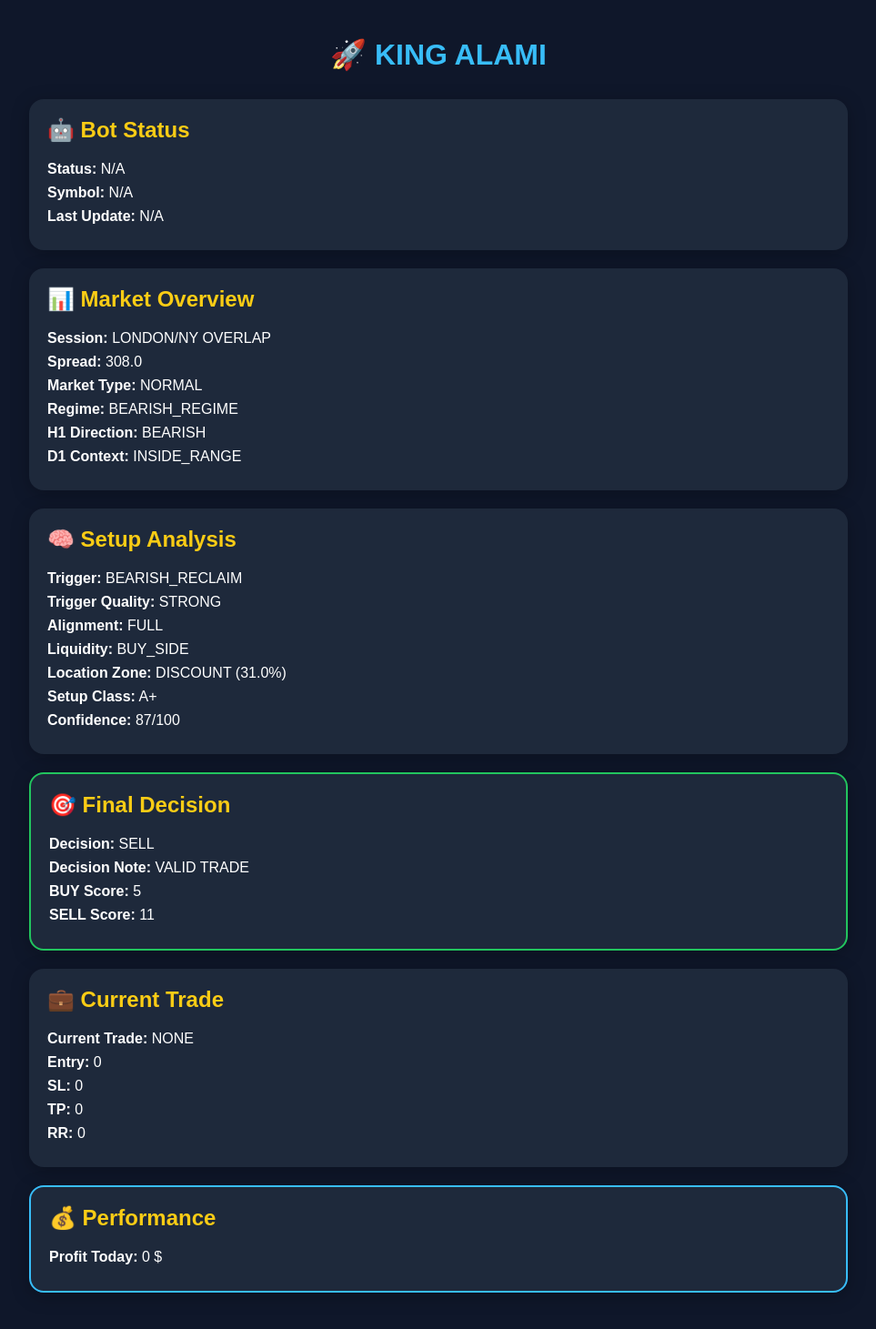
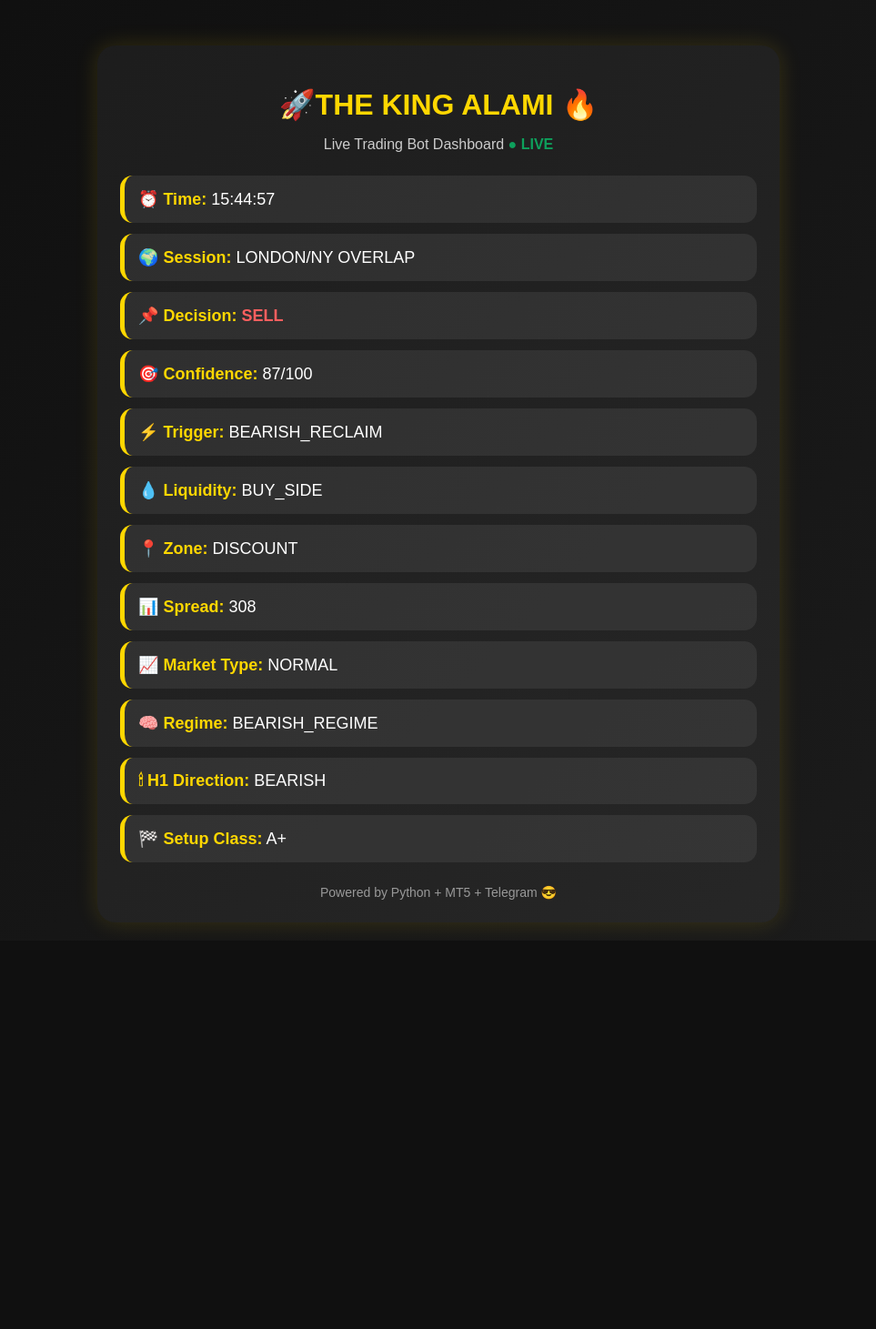
Before and after one commit to ALAMIKING/THE-KING-ALAMI-XAUUSD, a Flask app: page / in a window 1280 px wide. Shown: the whole page at 91% size, without its empty margins (158-1121 px from the left). After the commit the page ends 1031 px from the top, so only its background shows below. Run offline with Flask 3, Linux system fonts and the light colour scheme; data that the repository does not hold is empty.

Commit message:
Update index.html

```diff
--- a/TRADING_APP2/templates/index.html
+++ b/TRADING_APP2/templates/index.html
@@ -3,62 +3,153 @@
 <head>
     <meta charset="UTF-8">
     <meta name="viewport" content="width=device-width, initial-scale=1.0">
-    <title>KING ALAMI1</title>
-    <link rel="stylesheet" href="/static/style.css">
+    <title>🚀THE KING ALAMI 🔥</title>
+    <style>
+        body {
+            background: linear-gradient(135deg, #0f0f0f, #1c1c1c);
+            color: white;
+            font-family: Arial, sans-serif;
+            text-align: center;
+            padding: 20px;
+            margin: 0;
+        }
+
+        .container {
+            max-width: 700px;
+            margin: auto;
+            background: rgba(255,255,255,0.05);
+            padding: 25px;
+            border-radius: 20px;
+            box-shadow: 0 0 25px rgba(255, 215, 0, 0.15);
+            margin-top: 30px;
+        }
+
+        h1 {
+            color: gold;
+            font-size: 32px;
+            margin-bottom: 10px;
+        }
+
+        .subtitle {
+            color: #ccc;
+            margin-bottom: 25px;
+            font-size: 16px;
+        }
+
+        .card {
+            background: rgba(255,255,255,0.07);
+            padding: 15px;
+            margin: 12px 0;
+            border-radius: 14px;
+            text-align: left;
+            font-size: 18px;
+            border-left: 5px solid gold;
+        }
+
+        .label {
+            color: #ffd700;
+            font-weight: bold;
+        }
+
+        .value {
+            color: #ffffff;
+        }
+
+        .footer {
+            margin-top: 25px;
+            color: #999;
+            font-size: 14px;
+        }
+
+        .live {
+            color: #00ff88;
+            font-weight: bold;
+            animation: blink 1s infinite;
+        }
+
+        @keyframes blink {
+            50% { opacity: 0.4; }
+        }
+
+        .decision-buy {
+            color: #00ff88;
+            font-weight: bold;
+        }
+
+        .decision-sell {
+            color: #ff5f5f;
+            font-weight: bold;
+        }
+
+        .decision-wait {
+            color: #ffd700;
+            font-weight: bold;
+        }
+    </style>
 </head>
 <body>
+
     <div class="container">
-        <h1>🚀 KING ALAMI</h1>
+        <h1>🚀THE KING ALAMI 🔥</h1>
+        <p class="subtitle">Live Trading Bot Dashboard <span class="live">● LIVE</span></p>
 
-        <div class="card">
-            <h2>🤖 Bot Status</h2>
-            <p><strong>Status:</strong> {{ data.get("status", "N/A") }}</p>
-            <p><strong>Symbol:</strong> {{ data.get("symbol", "N/A") }}</p>
-            <p><strong>Last Update:</strong> {{ data.get("last_update", "N/A") }}</p>
-        </div>
+        <div class="card"><span class="label">⏰ Time:</span> <span class="value" id="time">Loading...</span></div>
+        <div class="card"><span class="label">🌍 Session:</span> <span class="value" id="session">Loading...</span></div>
+        <div class="card"><span class="label">📌 Decision:</span> <span class="value" id="decision">Loading...</span></div>
+        <div class="card"><span class="label">🎯 Confidence:</span> <span class="value" id="confidence">Loading...</span></div>
+        <div class="card"><span class="label">⚡ Trigger:</span> <span class="value" id="trigger">Loading...</span></div>
+        <div class="card"><span class="label">💧 Liquidity:</span> <span class="value" id="liquidity">Loading...</span></div>
+        <div class="card"><span class="label">📍 Zone:</span> <span class="value" id="zone">Loading...</span></div>
+        <div class="card"><span class="label">📊 Spread:</span> <span class="value" id="spread">Loading...</span></div>
+        <div class="card"><span class="label">📈 Market Type:</span> <span class="value" id="market_type">Loading...</span></div>
+        <div class="card"><span class="label">🧠 Regime:</span> <span class="value" id="regime">Loading...</span></div>
+        <div class="card"><span class="label">🕯 H1 Direction:</span> <span class="value" id="h1_direction">Loading...</span></div>
+        <div class="card"><span class="label">🏁 Setup Class:</span> <span class="value" id="setup_class">Loading...</span></div>
 
-        <div class="card">
-            <h2>📊 Market Overview</h2>
-            <p><strong>Session:</strong> {{ data.get("session", "N/A") }}</p>
-            <p><strong>Spread:</strong> {{ data.get("spread", "N/A") }}</p>
-            <p><strong>Market Type:</strong> {{ data.get("market_type", "N/A") }}</p>
-            <p><strong>Regime:</strong> {{ data.get("regime", "N/A") }}</p>
-            <p><strong>H1 Direction:</strong> {{ data.get("h1_direction", "N/A") }}</p>
-            <p><strong>D1 Context:</strong> {{ data.get("d1_context", "N/A") }}</p>
-        </div>
-
-        <div class="card">
-            <h2>🧠 Setup Analysis</h2>
-            <p><strong>Trigger:</strong> {{ data.get("trigger", "N/A") }}</p>
-            <p><strong>Trigger Quality:</strong> {{ data.get("trigger_quality", "N/A") }}</p>
-            <p><strong>Alignment:</strong> {{ data.get("alignment", "N/A") }}</p>
-            <p><strong>Liquidity:</strong> {{ data.get("liquidity", "N/A") }}</p>
-            <p><strong>Location Zone:</strong> {{ data.get("location_zone", "N/A") }} ({{ data.get("location_pct", "N/A") }}%)</p>
-            <p><strong>Setup Class:</strong> {{ data.get("setup_class", "N/A") }}</p>
-            <p><strong>Confidence:</strong> {{ data.get("confidence", "N/A") }}/100</p>
-        </div>
-
-        <div class="card highlight">
-            <h2>🎯 Final Decision</h2>
-            <p><strong>Decision:</strong> {{ data.get("decision", "WAIT") }}</p>
-            <p><strong>Decision Note:</strong> {{ data.get("decision_note", "N/A") }}</p>
-            <p><strong>BUY Score:</strong> {{ data.get("buy_score", "N/A") }}</p>
-            <p><strong>SELL Score:</strong> {{ data.get("sell_score", "N/A") }}</p>
-        </div>
-
-        <div class="card">
-            <h2>💼 Current Trade</h2>
-            <p><strong>Current Trade:</strong> {{ data.get("current_trade", "NONE") }}</p>
-            <p><strong>Entry:</strong> {{ data.get("entry", 0) }}</p>
-            <p><strong>SL:</strong> {{ data.get("sl", 0) }}</p>
-            <p><strong>TP:</strong> {{ data.get("tp", 0) }}</p>
-            <p><strong>RR:</strong> {{ data.get("rr", 0) }}</p>
-        </div>
-
-        <div class="card profit">
-            <h2>💰 Performance</h2>
-            <p><strong>Profit Today:</strong> {{ data.get("profit_today", 0) }} $</p>
+        <div class="footer">
+            Powered by Python + MT5 + Telegram 😎
         </div>
     </div>
+
+    <script>
+        async function fetchStatus() {
+            try {
+                const response = await fetch('/status?t=' + new Date().getTime());
+                const data = await response.json();
+
+                document.getElementById("time").innerText = data.time || "N/A";
+                document.getElementById("session").innerText = data.session || "N/A";
+                document.getElementById("confidence").innerText = (data.confidence ?? "N/A") + (data.confidence !== undefined ? "/100" : "");
+                document.getElementById("trigger").innerText = data.trigger || "N/A";
+                document.getElementById("liquidity").innerText = data.liquidity || "N/A";
+                document.getElementById("zone").innerText = data.location_zone || "N/A";
+                document.getElementById("spread").innerText = data.spread || "N/A";
+                document.getElementById("market_type").innerText = data.market_type || "N/A";
+                document.getElementById("regime").innerText = data.regime || "N/A";
+                document.getElementById("h1_direction").innerText = data.h1_direction || "N/A";
+                document.getElementById("setup_class").innerText = data.setup_class || "N/A";
+
+                const decisionEl = document.getElementById("decision");
+                const decision = data.decision || "N/A";
+                decisionEl.innerText = decision;
+
+                decisionEl.className = "value";
+                if (decision === "BUY") {
+                    decisionEl.classList.add("decision-buy");
+                } else if (decision === "SELL") {
+                    decisionEl.classList.add("decision-sell");
+                } else {
+                    decisionEl.classList.add("decision-wait");
+                }
+
+            } catch (error) {
+                console.log("Refresh error:", error);
+            }
+        }
+
+        fetchStatus(); // first load
+        setInterval(fetchStatus, 2000); // refresh every 2 sec
+    </script>
+
 </body>
 </html>
```
